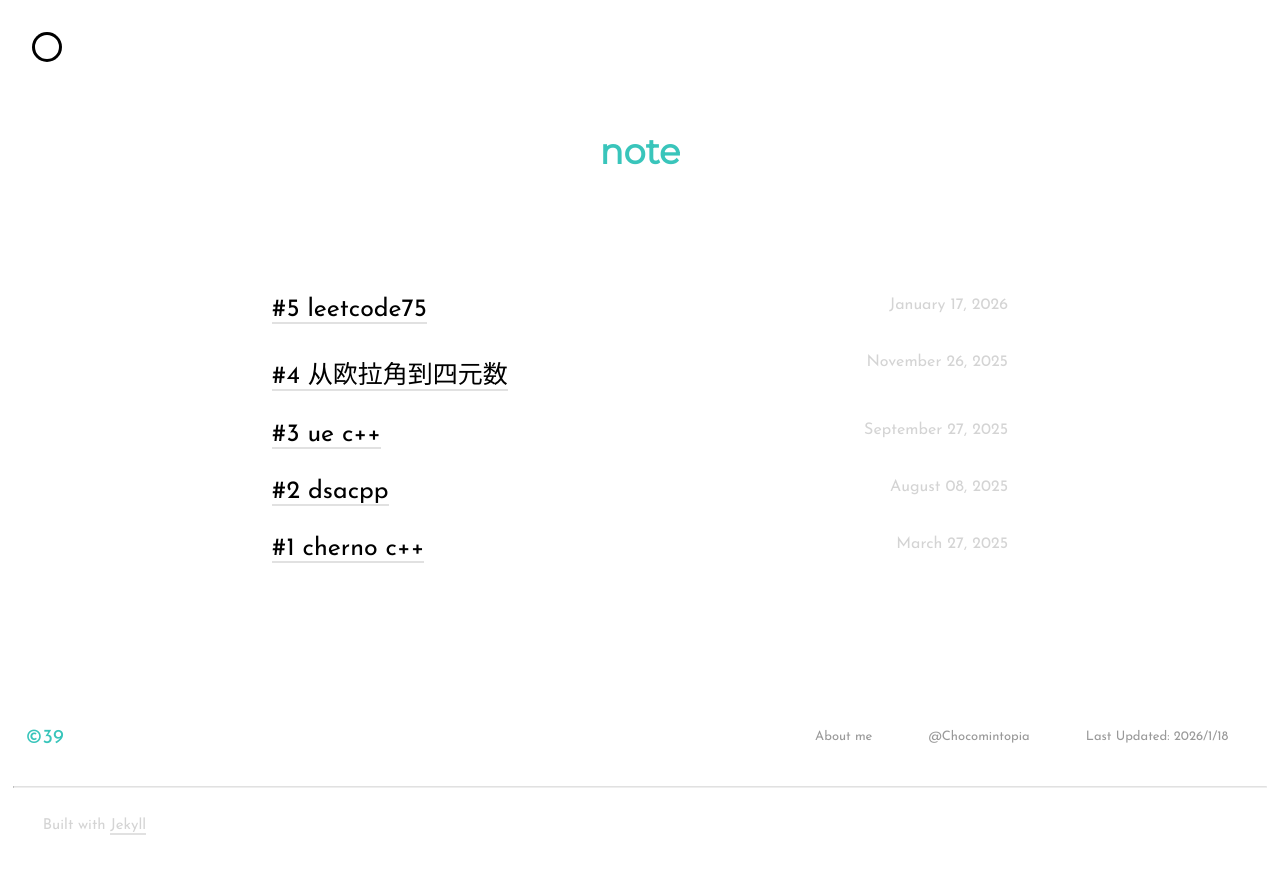
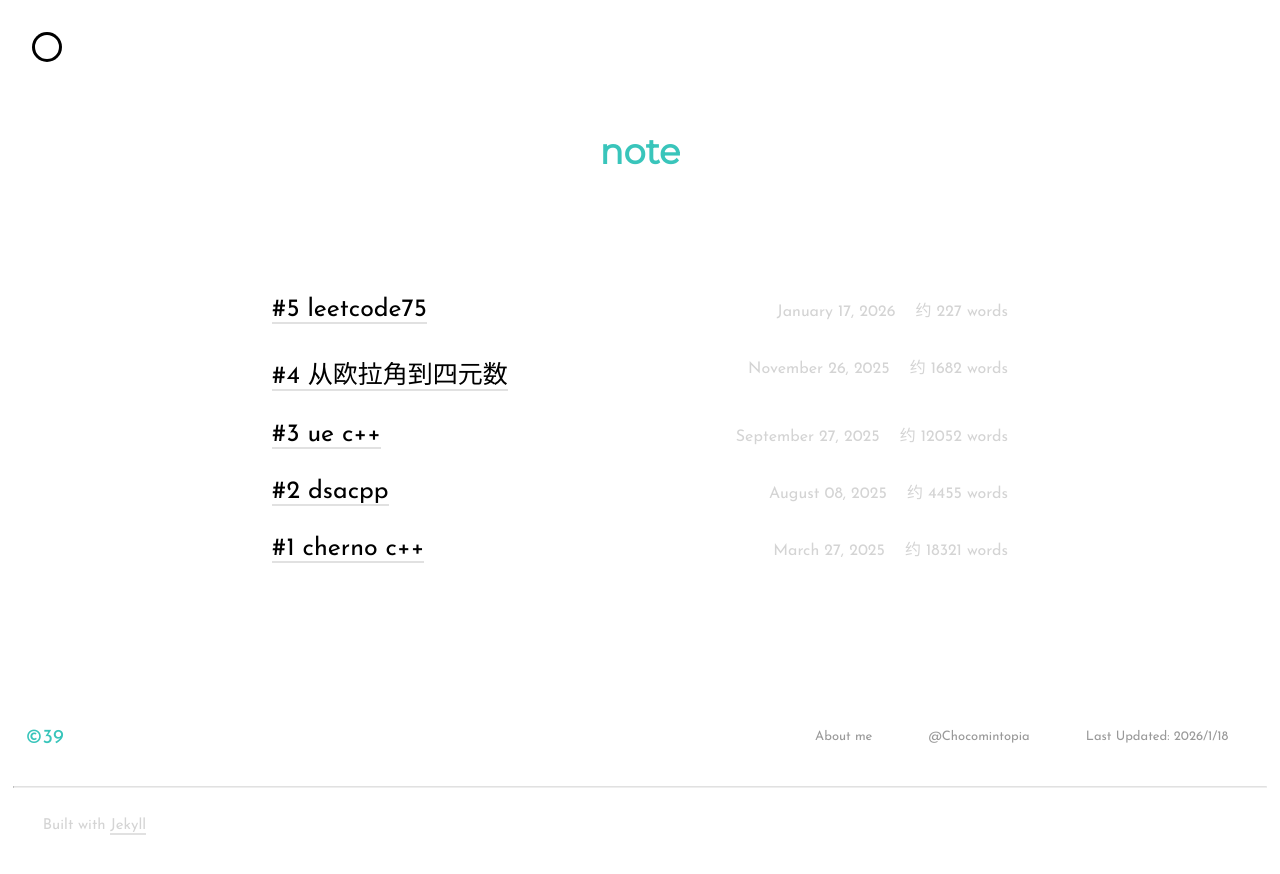
Before and after one commit to Chocomintopia/Chocomintopia.Github.io, a Jekyll site: the page built from index.html, in a window 1280 px wide. Shown: the top 874 px of the page. Built offline with Jekyll 4.4.1, drawn with Linux system fonts in a browser that asks for light colours; nearby versions of some CDN libraries; the list of posts is cut into pages by our own code.

Commit message:
Update words

```diff
--- a/_layouts/post.html
+++ b/_layouts/post.html
@@ -5,6 +5,9 @@ layout: default
 <div class="content container">
     <div class="post-date">
         <time>{{ page.date | date: '%B %d, %Y '}}</time>
+        <!-- 下面这行是用于计算字数的 必要时可删去 -->
+        <span style="margin-left: 15px;">{{ page.content | strip_html | number_of_words }} words</span>
+        <!-- 上面这行是用于计算字数的 必要时可删去-->
     </div>
     <h1 class="post-title">{{ page.title }}</h1>
     {{ content }}
--- a/index.html
+++ b/index.html
@@ -15,6 +15,9 @@ layout: default
                 </span>
                 <span class="post-time alignable pull-right">
                     <time>{{ post.date | date: '%B %d, %Y '}}</time>
+                    <!-- 下面这行是用于计算字数的 必要时可删去 -->
+                    <span style="margin-left: 15px;">约 {{ post.content | strip_html | number_of_words }} words</span>
+                    <!-- 上面这行是用于计算字数的 必要时可删去-->
                 </span>
                 <div style="clear:both"></div>
             </div>
```
